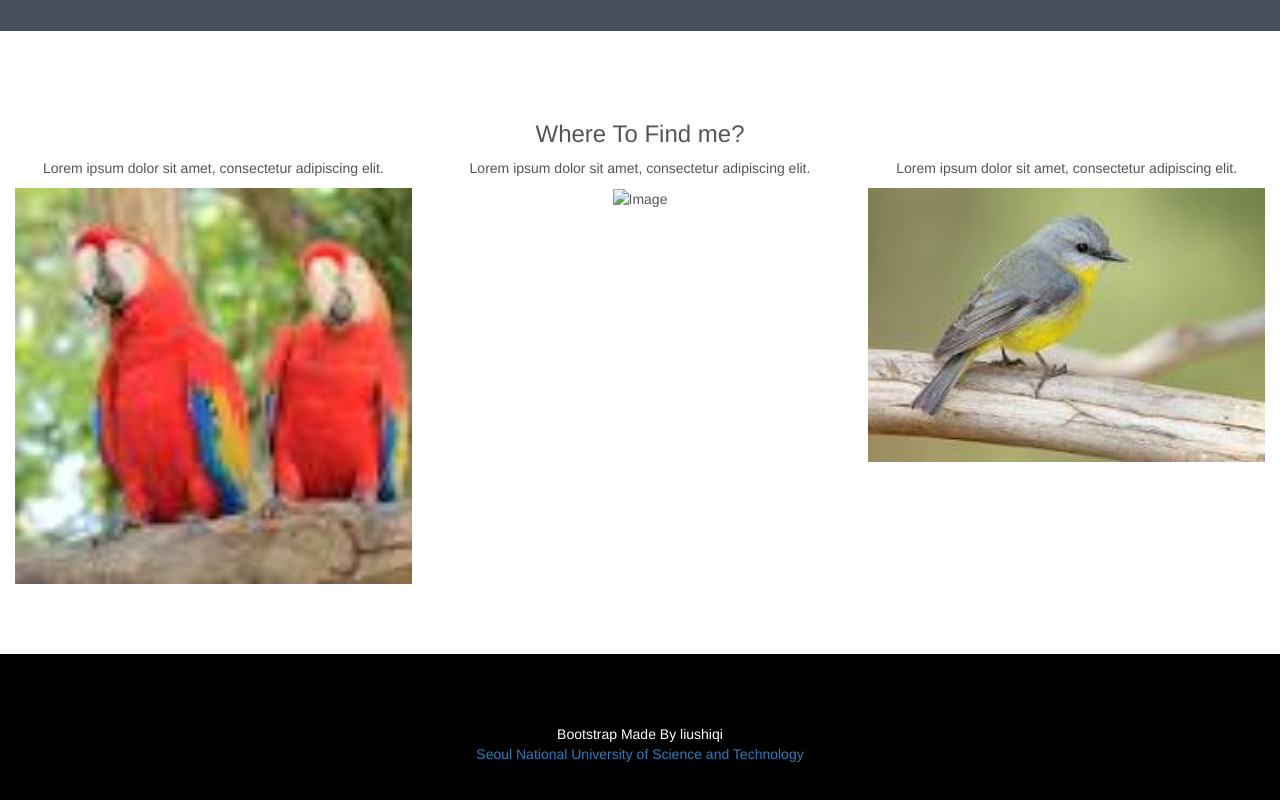
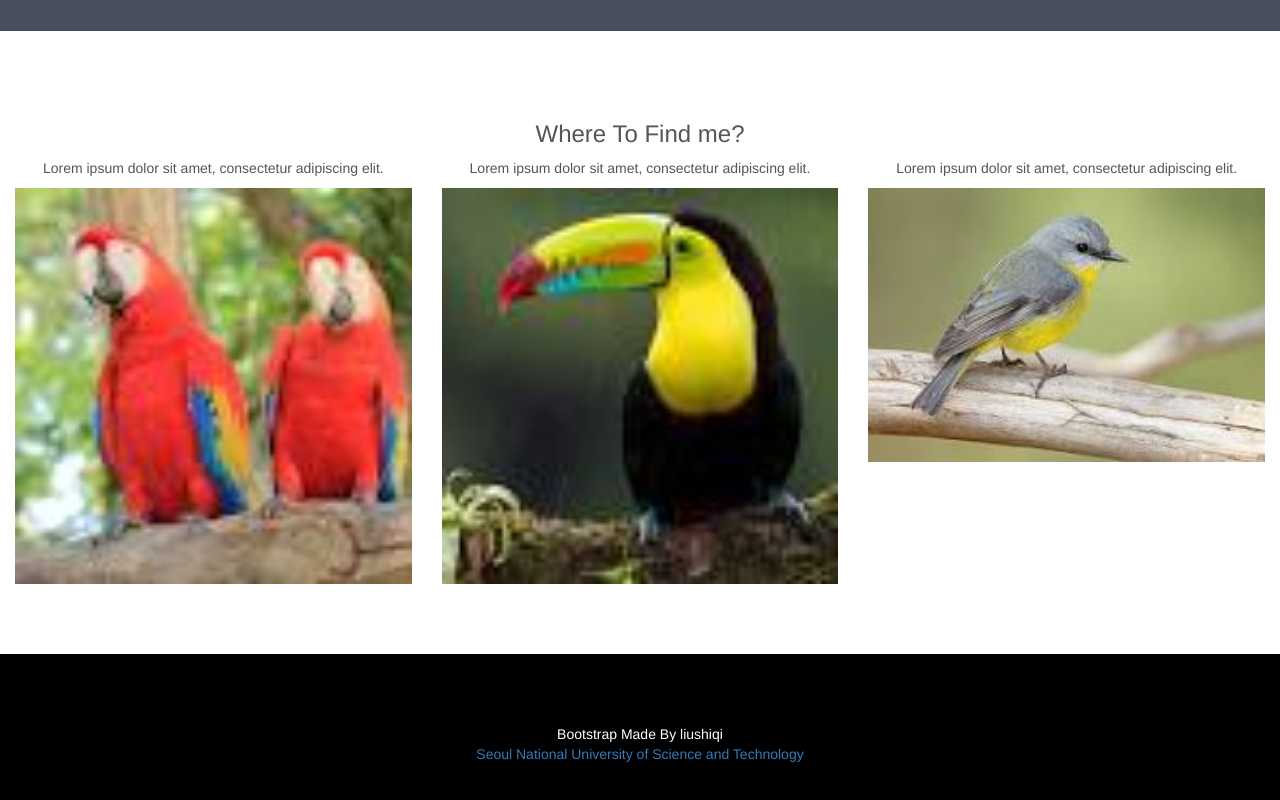
Before and after one commit to liushiqi7777/liushiqi7777, a plain HTML site: page index.html in a window 1280 px wide. Shown: the part 772-1572 px from the top of the page. Drawn offline with nearby package versions, Linux system fonts and the light colour scheme.

Commit message:
Update index.html

```diff
--- a/index.html
+++ b/index.html
@@ -102,7 +102,7 @@
             <p>
                 Lorem ipsum dolor sit amet, consectetur adipiscing elit.
             </p>
-            <img src="bird4.jpg" alt="Image" style="width:100%" class="image-respnsive">
+            <img src="bird.jpg" alt="Image" style="width:100%" class="image-respnsive">
 
         </div>
         <div class="col-sm-4">
```
